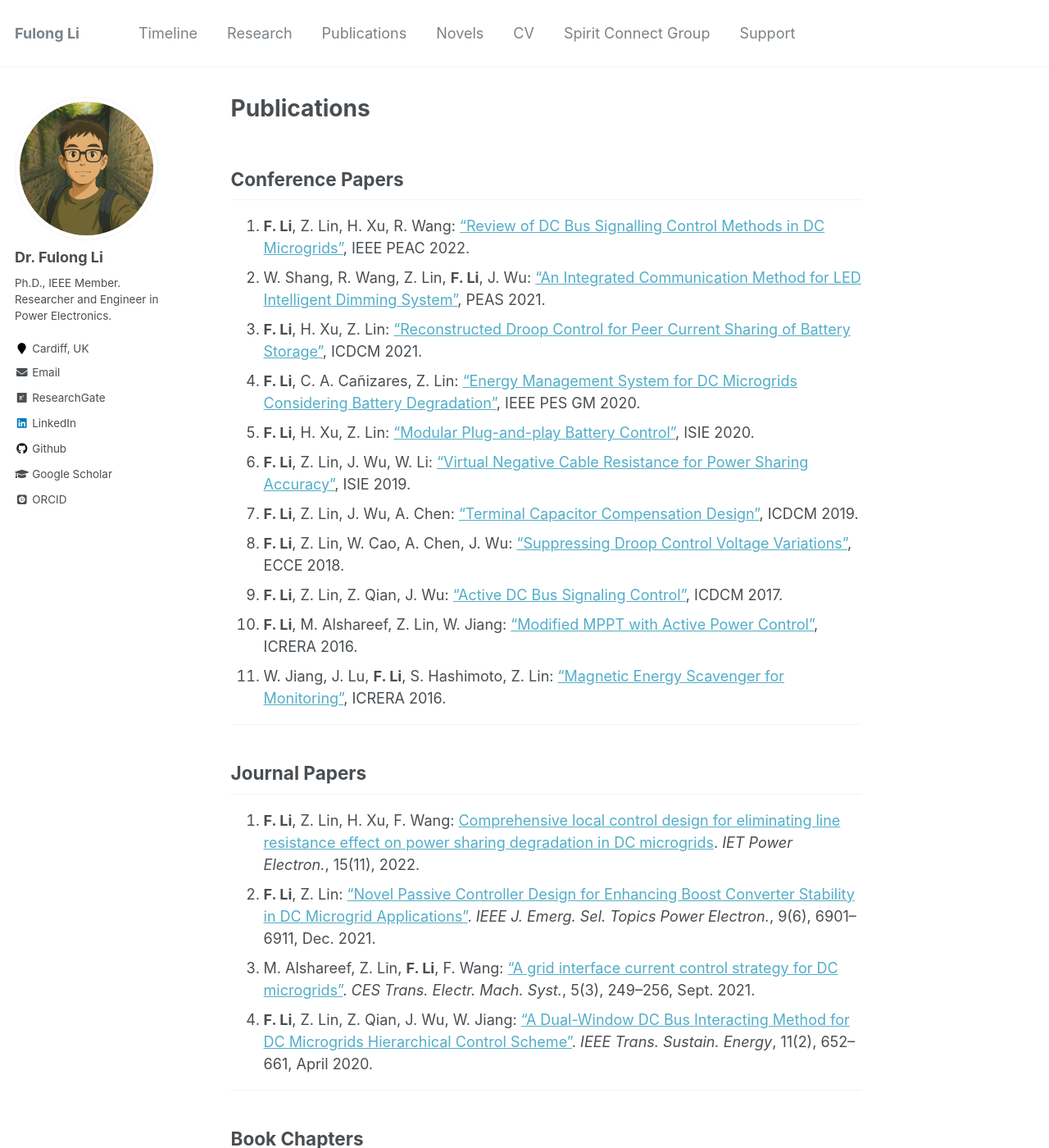
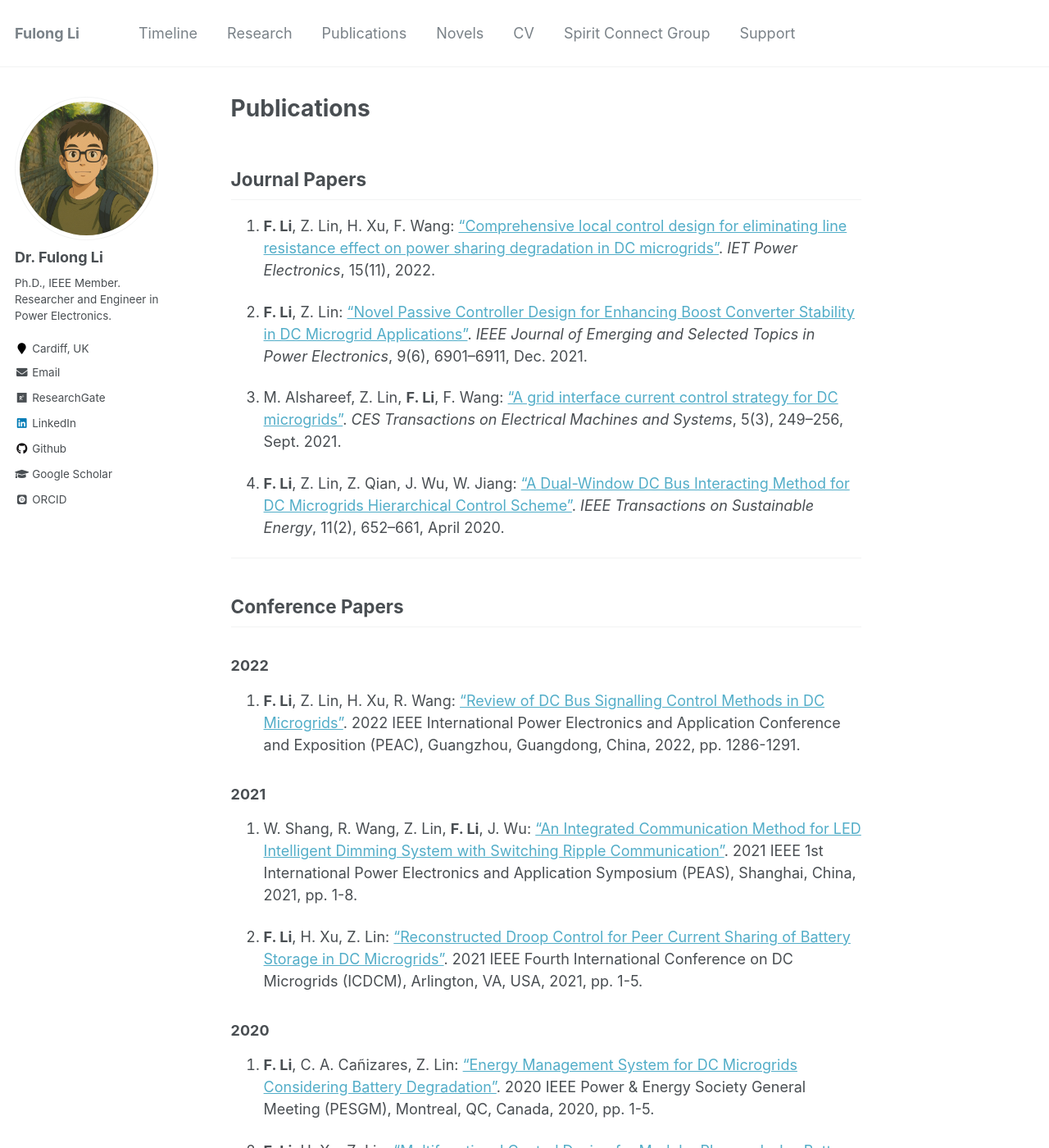
Before and after one commit to FulongLi/fulongli.github.io, a Jekyll site: the page built from _pages/publications.md, in a window 1280 px wide and 1400 px high. Shown: the whole window at 82% size. Built offline with Jekyll 4.4.1, drawn with Linux system fonts in a browser that asks for light colours; some web fonts are replaced; some of the changed text lies outside the part shown.

Commit message:
Update publications.md

```diff
--- a/_pages/publications.md
+++ b/_pages/publications.md
@@ -5,34 +5,61 @@
 author_profile: true
 ---
 
+## Journal Papers
+
+1. **F. Li**, Z. Lin, H. Xu, F. Wang: ["Comprehensive local control design for eliminating line resistance effect on power sharing degradation in DC microgrids"](https://ietresearch.onlinelibrary.wiley.com/doi/epdf/10.1049/pel2.12208). *IET Power Electronics*, 15(11), 2022.
+
+2. **F. Li**, Z. Lin: ["Novel Passive Controller Design for Enhancing Boost Converter Stability in DC Microgrid Applications"](https://ieeexplore.ieee.org/document/9391691). *IEEE Journal of Emerging and Selected Topics in Power Electronics*, 9(6), 6901–6911, Dec. 2021.
+
+3. M. Alshareef, Z. Lin, **F. Li**, F. Wang: ["A grid interface current control strategy for DC microgrids"](https://ieeexplore.ieee.org/document/9551818). *CES Transactions on Electrical Machines and Systems*, 5(3), 249–256, Sept. 2021.
+
+4. **F. Li**, Z. Lin, Z. Qian, J. Wu, W. Jiang: ["A Dual-Window DC Bus Interacting Method for DC Microgrids Hierarchical Control Scheme"](https://ieeexplore.ieee.org/document/8645723). *IEEE Transactions on Sustainable Energy*, 11(2), 652–661, April 2020.
+
+---
+
 ## Conference Papers
 
-1. **F. Li**, Z. Lin, H. Xu, R. Wang: ["Review of DC Bus Signalling Control Methods in DC Microgrids"](https://ieeexplore.ieee.org/document/9959577), IEEE PEAC 2022.
-2. W. Shang, R. Wang, Z. Lin, **F. Li**, J. Wu: ["An Integrated Communication Method for LED Intelligent Dimming System"](https://ieeexplore.ieee.org/document/9628525), PEAS 2021.
-3. **F. Li**, H. Xu, Z. Lin: ["Reconstructed Droop Control for Peer Current Sharing of Battery Storage"](https://ieeexplore.ieee.org/document/9504641), ICDCM 2021.
-4. **F. Li**, C. A. Cañizares, Z. Lin: ["Energy Management System for DC Microgrids Considering Battery Degradation"](https://ieeexplore.ieee.org/document/9281580), IEEE PES GM 2020.
-5. **F. Li**, H. Xu, Z. Lin: ["Modular Plug-and-play Battery Control"](https://ieeexplore.ieee.org/document/9152414), ISIE 2020.
-6. **F. Li**, Z. Lin, J. Wu, W. Li: ["Virtual Negative Cable Resistance for Power Sharing Accuracy"](https://ieeexplore.ieee.org/document/8781426), ISIE 2019.
-7. **F. Li**, Z. Lin, J. Wu, A. Chen: ["Terminal Capacitor Compensation Design"](https://ieeexplore.ieee.org/document/9232923), ICDCM 2019.
-8. **F. Li**, Z. Lin, W. Cao, A. Chen, J. Wu: ["Suppressing Droop Control Voltage Variations"](https://ieeexplore.ieee.org/document/8557455), ECCE 2018.
-9. **F. Li**, Z. Lin, Z. Qian, J. Wu: ["Active DC Bus Signaling Control"](https://ieeexplore.ieee.org/document/8001048), ICDCM 2017.
-10. **F. Li**, M. Alshareef, Z. Lin, W. Jiang: ["Modified MPPT with Active Power Control"](https://ieeexplore.ieee.org/document/7884432), ICRERA 2016.
-11. W. Jiang, J. Lu, **F. Li**, S. Hashimoto, Z. Lin: ["Magnetic Energy Scavenger for Monitoring"](https://ieeexplore.ieee.org/document/7884397), ICRERA 2016.
+### 2022
 
+1. **F. Li**, Z. Lin, H. Xu, R. Wang: ["Review of DC Bus Signalling Control Methods in DC Microgrids"](https://ieeexplore.ieee.org/document/9959577). 2022 IEEE International Power Electronics and Application Conference and Exposition (PEAC), Guangzhou, Guangdong, China, 2022, pp. 1286-1291.
 
----
-## Journal Papers
+### 2021
 
-1. **F. Li**, Z. Lin, H. Xu, F. Wang: [Comprehensive local control design for eliminating line resistance effect on power sharing degradation in DC microgrids](https://ietresearch.onlinelibrary.wiley.com/doi/epdf/10.1049/pel2.12208). *IET Power Electron.*, 15(11), 2022.
-2. **F. Li**, Z. Lin: ["Novel Passive Controller Design for Enhancing Boost Converter Stability in DC Microgrid Applications"](https://ieeexplore.ieee.org/document/9391691). *IEEE J. Emerg. Sel. Topics Power Electron.*, 9(6), 6901–6911, Dec. 2021.
-3. M. Alshareef, Z. Lin, **F. Li**, F. Wang: ["A grid interface current control strategy for DC microgrids"](https://ieeexplore.ieee.org/document/9551818). *CES Trans. Electr. Mach. Syst.*, 5(3), 249–256, Sept. 2021.
-4. **F. Li**, Z. Lin, Z. Qian, J. Wu, W. Jiang: ["A Dual-Window DC Bus Interacting Method for DC Microgrids Hierarchical Control Scheme"](https://ieeexplore.ieee.org/document/8645723). *IEEE Trans. Sustain. Energy*, 11(2), 652–661, April 2020.
+2. W. Shang, R. Wang, Z. Lin, **F. Li**, J. Wu: ["An Integrated Communication Method for LED Intelligent Dimming System with Switching Ripple Communication"](https://ieeexplore.ieee.org/document/9628525). 2021 IEEE 1st International Power Electronics and Application Symposium (PEAS), Shanghai, China, 2021, pp. 1-8.
+
+3. **F. Li**, H. Xu, Z. Lin: ["Reconstructed Droop Control for Peer Current Sharing of Battery Storage in DC Microgrids"](https://ieeexplore.ieee.org/document/9504641). 2021 IEEE Fourth International Conference on DC Microgrids (ICDCM), Arlington, VA, USA, 2021, pp. 1-5.
+
+### 2020
+
+4. **F. Li**, C. A. Cañizares, Z. Lin: ["Energy Management System for DC Microgrids Considering Battery Degradation"](https://ieeexplore.ieee.org/document/9281580). 2020 IEEE Power & Energy Society General Meeting (PESGM), Montreal, QC, Canada, 2020, pp. 1-5.
+
+5. **F. Li**, H. Xu, Z. Lin: ["Multifunctional Control Design for Modular Plug-and-play Battery Storage in DC Microgrids"](https://ieeexplore.ieee.org/document/9152414). 2020 IEEE 29th International Symposium on Industrial Electronics (ISIE), Delft, Netherlands, 2020, pp. 1147-1152.
+
+### 2019
+
+6. **F. Li**, Z. Lin, J. Wu, W. Li: ["Virtual Negative Cable Resistance for Power Sharing Accuracy Enhancement in DC Microgrids"](https://ieeexplore.ieee.org/document/8781426). 2019 IEEE 28th International Symposium on Industrial Electronics (ISIE), Vancouver, BC, Canada, 2019, pp. 2539-2544.
+
+7. **F. Li**, Z. Lin, J. Wu, A. Chen: ["Terminal Capacitor Compensation Based Stability Design for DC Microgrids"](https://ieeexplore.ieee.org/document/9232923). 2019 IEEE Third International Conference on DC Microgrids (ICDCM), Matsue, Japan, 2019, pp. 1-5.
+
+### 2018
+
+8. **F. Li**, Z. Lin, W. Cao, A. Chen, J. Wu: ["A Low-pass Filter Method to Suppress the Voltage Variations Caused by Introducing Droop Control in DC Microgrids"](https://ieeexplore.ieee.org/document/8557455). 2018 IEEE Energy Conversion Congress and Exposition (ECCE), Portland, OR, USA, 2018, pp. 1151-1155.
+
+### 2017
+
+9. **F. Li**, Z. Lin, Z. Qian, J. Wu: ["Active DC bus signaling control method for coordinating multiple energy storage devices in DC microgrid"](https://ieeexplore.ieee.org/document/8001048). 2017 IEEE Second International Conference on DC Microgrids (ICDCM), Nuremberg, Germany, 2017, pp. 221-226.
+
+### 2016
+
+10. **F. Li**, M. Alshareef, Z. Lin, W. Jiang: ["A modified MPPT algorithm with integrated active power control for PV-battery systems"](https://ieeexplore.ieee.org/document/7884432). 2016 IEEE International Conference on Renewable Energy Research and Applications (ICRERA), Birmingham, UK, 2016, pp. 742-746.
+
+11. W. Jiang, J. Lu, **F. Li**, S. Hashimoto, Z. Lin: ["A non-intrusive magnetic energy scavenger for renewable power generation state monitoring"](https://ieeexplore.ieee.org/document/7884397). 2016 IEEE International Conference on Renewable Energy Research and Applications (ICRERA), Birmingham, UK, 2016, pp. 562-566.
 
 ---
 
 ## Book Chapters
 
-1. Z. Lin, **F. Li**, F. Wang: *"DC Networks"*, in *Reference Module in Materials Science and Engineering*, Elsevier, 2022.
+1. Z. Lin, **F. Li**, F. Wang: ["DC Networks"](https://www.sciencedirect.com/science/chapter/referencework/abs/pii/B9780128212042000271), in *Reference Module in Materials Science and Materials Engineering*, Elsevier, 2022.
 
 ---
 
```
